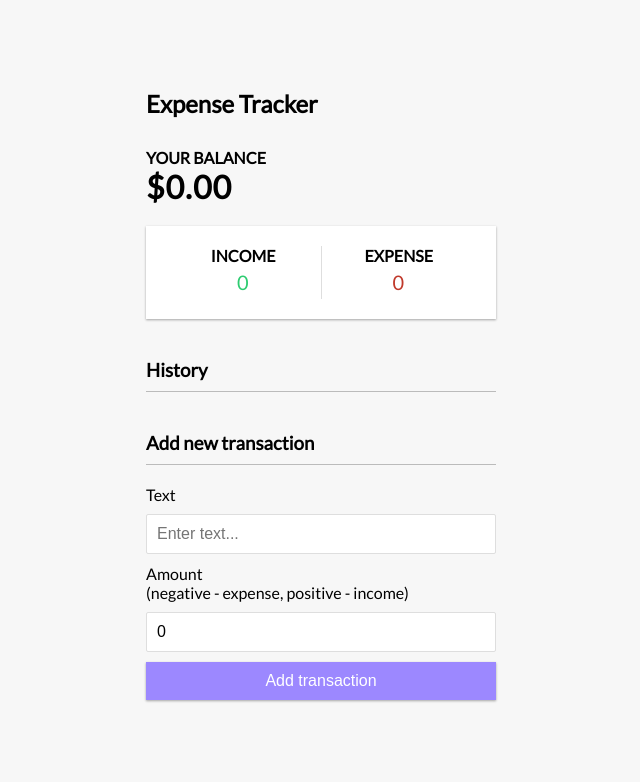
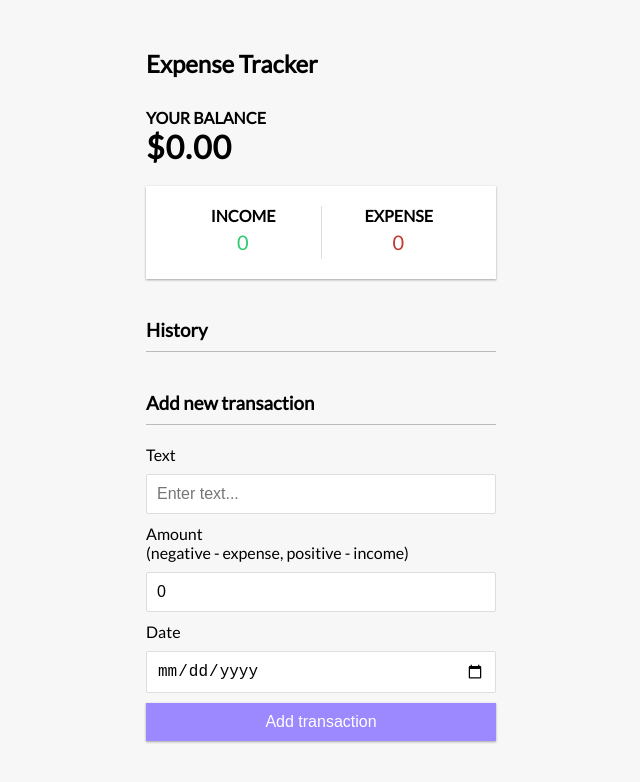
Before and after one commit to ShahManali99/Expense-Tracker, a React (Vite) app: page / in a window 1280 px wide. Shown: the top 782 px of the page, without its empty margins (319-959 px from the left). Built offline with nearby package versions, Linux system fonts and the light colour scheme.

Commit message:
Added date and data persists on refresh

```diff
--- a/src/App.css
+++ b/src/App.css
@@ -78,7 +78,8 @@ label {
 }
 
 input[type='text'],
-input[type='number'] {
+input[type='number'],
+input[type='date'] {
   border: 1px solid #dedede;
   border-radius: 2px;
   display: block;
--- a/src/Components/AddTransaction.jsx
+++ b/src/Components/AddTransaction.jsx
@@ -5,6 +5,7 @@ import { ACTIONS } from '../Context/Reducer'
 const AddTransaction = () => {
     const [label, setLabel] = useState('')
     const [amount, setAmount] = useState(0)
+    const [date, setDate] = useState('')
     const {dispatch} = useContext(GlobalContext)
 
     const handleAddTransactionBtn = (transaction) => {
@@ -14,6 +15,7 @@ const AddTransaction = () => {
         })
         setLabel('');
         setAmount(0);
+        setDate('');
     }
 
   return (
@@ -33,8 +35,14 @@ const AddTransaction = () => {
             setAmount(e.target.value)}
             } placeholder="Enter amount..." />
         </div>
+        <div className="form-control">
+          <label htmlFor="date">Date</label>
+          <input type="date" value={date} onChange={(e)=>{
+              setDate(e.target.value)}
+              } placeholder="Enter date..."/>
+        </div>
         <button className="btn" onClick={()=>{
-          handleAddTransactionBtn({id:crypto.randomUUID(),text:label, amount:+amount})}
+          handleAddTransactionBtn({id:crypto.randomUUID(),text:label, amount:+amount, date: date})}
           }>Add transaction</button>
     </>
   )
--- a/src/Components/History.jsx
+++ b/src/Components/History.jsx
@@ -18,6 +18,7 @@ const History = () => {
             return (
               <li className={transaction.amount<0?'minus':'plus'} key={transaction.id}>
                 {transaction.text}
+                <span>{transaction.date}</span>
                 <span>{transaction.amount<0?'-':'+'}${Math.abs(transaction.amount)}</span>
                 <button className='delete-btn' onClick={()=>handleDeleteHistory(transaction.id)}>x</button>
               </li>
--- a/src/Context/Context.jsx
+++ b/src/Context/Context.jsx
@@ -1,9 +1,13 @@
 import React, {useReducer, createContext} from "react";
 import {Reducer} from './Reducer';
 
+export const saveTransactionsToLocalStorage  = (transactions) => {
+  localStorage.setItem('transactions',JSON.stringify(transactions))
+}
+
 //initial state
 const initial_state = {
-    transactions : []
+    transactions : JSON.parse(localStorage.getItem('transactions')) || []
 }
 
 //create context
--- a/src/Context/Reducer.jsx
+++ b/src/Context/Reducer.jsx
@@ -1,3 +1,5 @@
+import { saveTransactionsToLocalStorage } from "./Context"
+
 export const ACTIONS = {
     DELETE_HISTORY: 'delete-history',
     ADD_TRANSACTION: 'add-transaction'
@@ -5,11 +7,15 @@ export const ACTIONS = {
 export const Reducer = (state, action) => {
     switch (action.type) {
         case ACTIONS.DELETE_HISTORY:
-            return {...state, transactions: state.transactions.filter(transaction=>transaction.id !== action.payload)}
+            const deleteTransaction = state.transactions.filter(transaction=>transaction.id !== action.payload)
+            saveTransactionsToLocalStorage(deleteTransaction)
+            return {...state, transactions: deleteTransaction}
         case ACTIONS.ADD_TRANSACTION:
+            const addTransaction = [action.payload, ...state.transactions]
+            saveTransactionsToLocalStorage(addTransaction)
             return {
                 ...state,
-                transactions:[action.payload, ...state.transactions]
+                transactions:addTransaction
             }
         default:
             return {...state};
```
